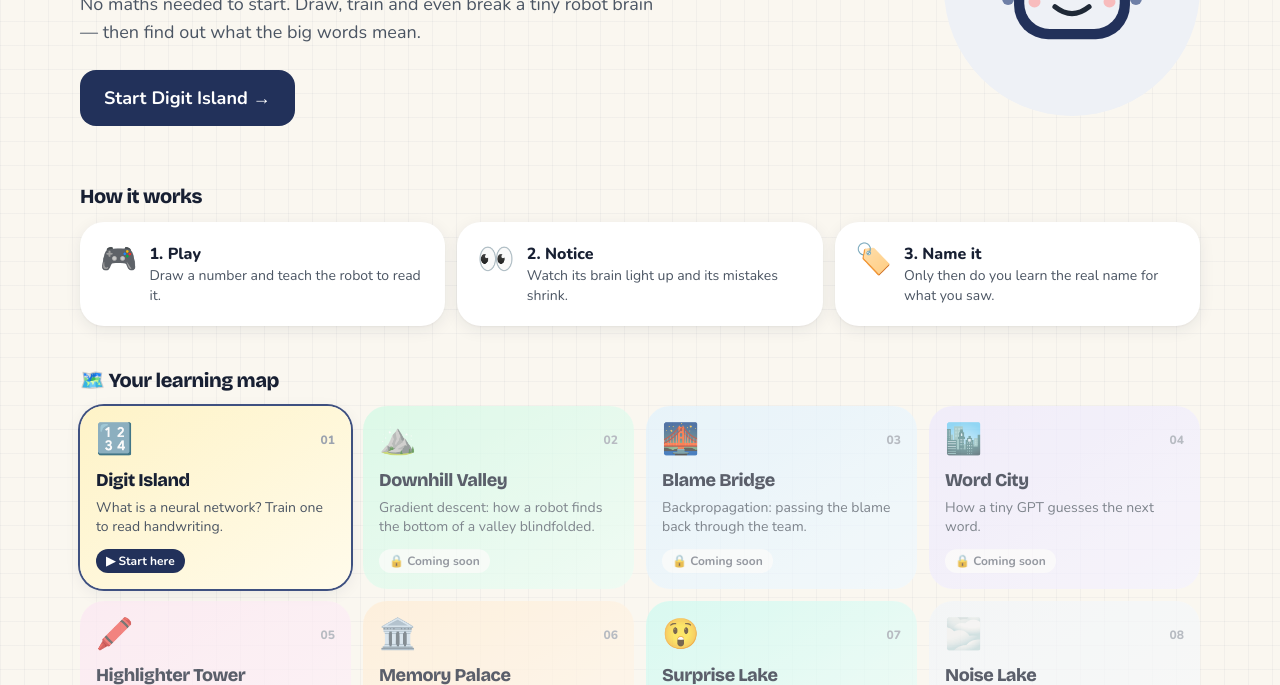
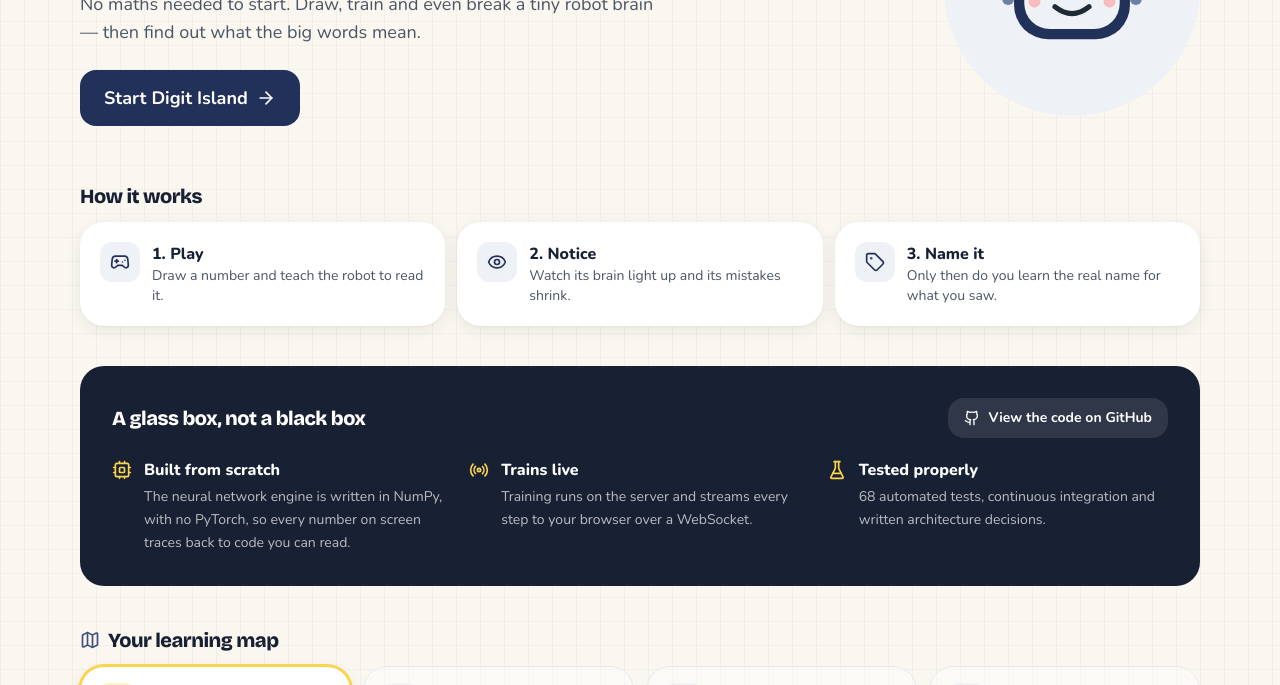
Before and after one commit to neerajkattal/glassbox, a React (Vite) app in the folder frontend/: page / in a window 1280 px wide. Shown: the part 267-952 px from the top of the page. Built offline with nearby package versions, Linux system fonts and the light colour scheme; no server answers.

Commit message:
web: calmer learning map, under-the-hood section and clearer wake-up copy

```diff
--- a/frontend/src/components/map/WorldMap.tsx
+++ b/frontend/src/components/map/WorldMap.tsx
@@ -1,14 +1,28 @@
+import {
+  ArrowLeftRight,
+  CircleCheck,
+  CloudFog,
+  Hash,
+  Highlighter,
+  Landmark,
+  Lock,
+  MessageSquareText,
+  Mountain,
+  Play,
+  Sparkles,
+} from "lucide-react";
+
 import { useI18n } from "../../i18n";
 
 const ISLANDS = [
-  { id: "digit", emoji: "🔢", color: "from-amber-100 to-amber-50" },
-  { id: "downhill", emoji: "⛰️", color: "from-emerald-100 to-emerald-50" },
-  { id: "blame", emoji: "🌉", color: "from-sky-100 to-sky-50" },
-  { id: "words", emoji: "🏙️", color: "from-violet-100 to-violet-50" },
-  { id: "highlighter", emoji: "🖍️", color: "from-pink-100 to-pink-50" },
-  { id: "memory", emoji: "🏛️", color: "from-orange-100 to-orange-50" },
-  { id: "surprise", emoji: "😲", color: "from-teal-100 to-teal-50" },
-  { id: "noise", emoji: "🌫️", color: "from-slate-100 to-slate-50" },
+  { id: "digit", icon: Hash },
+  { id: "downhill", icon: Mountain },
+  { id: "blame", icon: ArrowLeftRight },
+  { id: "words", icon: MessageSquareText },
+  { id: "highlighter", icon: Highlighter },
+  { id: "memory", icon: Landmark },
+  { id: "surprise", icon: Sparkles },
+  { id: "noise", icon: CloudFog },
 ] as const;
 
 interface Props {
@@ -24,38 +38,44 @@ export function WorldMap({ digitDone, onOpenDigit }: Props) {
       {ISLANDS.map((island, i) => {
         const copy = t.home.islands[island.id];
         const available = island.id === "digit";
-        const badge = available
-          ? digitDone
-            ? `✅ ${t.home.completed}`
-            : `▶ ${t.home.inProgress}`
-          : `🔒 ${t.home.comingSoon}`;
+        const BadgeIcon = available ? (digitDone ? CircleCheck : Play) : Lock;
+        const badgeText = available ? (digitDone ? t.home.completed : t.home.inProgress) : t.home.comingSoon;
+        const Icon = island.icon;
         const body = (
           <>
             <div className="flex items-center justify-between">
-              <span className="text-3xl" aria-hidden>
-                {island.emoji}
+              <span
+                className={`grid h-10 w-10 place-items-center rounded-xl ${
+                  available ? "bg-amber-100 text-amber-700" : "bg-brand-50 text-brand-400"
+                }`}
+                aria-hidden
+              >
+                <Icon className="h-5 w-5" />
               </span>
               <span className="text-xs font-extrabold text-gray-400">{String(i + 1).padStart(2, "0")}</span>
             </div>
             <h3 className="mt-2 text-lg font-extrabold">{copy.name}</h3>
             <p className="mt-1 text-sm leading-snug text-gray-600">{copy.blurb}</p>
             <span
-              className={`mt-3 inline-block rounded-full px-2.5 py-1 text-xs font-bold ${
-                available ? "bg-brand-600 text-white" : "bg-white/70 text-gray-500"
+              className={`mt-3 inline-flex items-center gap-1 rounded-full px-2.5 py-1 text-xs font-bold ${
+                available ? "bg-brand-600 text-white" : "bg-brand-50 text-gray-500"
               }`}
             >
-              {badge}
+              <BadgeIcon className="h-3 w-3" aria-hidden />
+              {badgeText}
             </span>
           </>
         );
-        const classes = `block h-full rounded-3xl bg-gradient-to-br ${island.color} p-4 text-left`;
+        const classes = `block h-full rounded-3xl border p-4 text-left ${
+          available ? "border-amber-300 bg-white" : "border-brand-100 bg-white/60"
+        }`;
         return (
           <li key={island.id}>
             {available ? (
               <button
                 type="button"
                 onClick={onOpenDigit}
-                className={`${classes} w-full shadow-card ring-2 ring-brand-500 transition hover:-translate-y-0.5`}
+                className={`${classes} w-full shadow-card ring-2 ring-amber-300 transition hover:-translate-y-0.5`}
               >
                 {body}
               </button>
--- a/frontend/src/i18n/en.ts
+++ b/frontend/src/i18n/en.ts
@@ -28,10 +28,28 @@ export const en = {
     continue: "Continue Digit Island",
     howTitle: "How it works",
     how: [
-      { emoji: "🎮", title: "Play", body: "Draw a number and teach the robot to read it." },
-      { emoji: "👀", title: "Notice", body: "Watch its brain light up and its mistakes shrink." },
-      { emoji: "🏷️", title: "Name it", body: "Only then do you learn the real name for what you saw." },
+      { title: "Play", body: "Draw a number and teach the robot to read it." },
+      { title: "Notice", body: "Watch its brain light up and its mistakes shrink." },
+      { title: "Name it", body: "Only then do you learn the real name for what you saw." },
     ],
+    hood: {
+      title: "A glass box, not a black box",
+      points: [
+        {
+          title: "Built from scratch",
+          body: "The neural network engine is written in NumPy, with no PyTorch, so every number on screen traces back to code you can read.",
+        },
+        {
+          title: "Trains live",
+          body: "Training runs on the server and streams every step to your browser over a WebSocket.",
+        },
+        {
+          title: "Tested properly",
+          body: "68 automated tests, continuous integration and written architecture decisions.",
+        },
+      ],
+      code: "View the code on GitHub",
+    },
     mapTitle: "Your learning map",
     comingSoon: "Coming soon",
     completed: "Completed",
@@ -54,7 +72,7 @@ export const en = {
   },
   steps: {
     meet: {
-      say: "Hi! I'm Bit 🤖 I want to learn to read handwritten numbers. Draw any digit from 0 to 9 and press “Ask Bit”.",
+      say: "Hi! I'm Bit. I want to learn to read handwritten numbers. Draw any digit from 0 to 9 and press “Ask Bit”.",
       goal: "Draw a digit and ask Bit",
     },
     train: {
@@ -70,11 +88,11 @@ export const en = {
       goal: "Tap a bulb in layer 1",
     },
     break: {
-      say: "Now the fun part: what if I try to learn way too fast? Press 💥 Break it and watch what happens.",
+      say: "Now the fun part: what if I try to learn way too fast? Press “Break it!” and watch what happens.",
       goal: "Press Break it",
     },
     fix: {
-      say: "Whoa, I'm dizzy! 😵 My steps were so big I jumped right over the answer. Press ↺ Reset to give me a fresh brain.",
+      say: "Whoa, I'm dizzy! My steps were so big I jumped right over the answer. Press “Reset” to give me a fresh brain.",
       goal: "Reset Bit",
     },
     final: {
@@ -82,7 +100,7 @@ export const en = {
       goal: "Reach 90% correct",
     },
     done: {
-      say: "You did it! You trained a real neural network and you know what's happening inside it. 🎉",
+      say: "You did it! You trained a real neural network and you know what's happening inside it.",
       goal: "Island complete",
     },
   },
@@ -149,8 +167,8 @@ export const en = {
     empty: "Whatever you do will be explained here in plain words.",
     awake: "Bit is awake with a random brain.",
     trained: "Bit practised on {count} examples. Its mistakes went {direction}.",
-    down: "down 📉",
-    up: "up 📈",
+    down: "down ↓",
+    up: "up ↑",
     paused: "Paused after {steps} steps.",
     guessed: "You showed Bit a drawing. It guessed {digit}.",
     stepped: "Bit took exactly one small step downhill.",
@@ -191,8 +209,8 @@ export const en = {
   },
   status: {
     waking: "Waking Bit up…",
-    firstTime: "The very first time can take a few seconds while 60,000 handwritten digits download.",
-    offline: "Can't reach Bit's server. Is the backend running on port 8000?",
+    firstTime: "Bit lives on a free server that naps when nobody is around, so the first visit can take up to a minute.",
+    offline: "Can't reach Bit's server right now. It may still be waking up.",
     retry: "Try again",
     reconnecting: "Connection lost — reconnecting…",
   },
--- a/frontend/src/i18n/hinglish.ts
+++ b/frontend/src/i18n/hinglish.ts
@@ -27,10 +27,28 @@ export const hinglish: Messages = {
     continue: "Digit Island continue karo",
     howTitle: "Kaise kaam karta hai",
     how: [
-      { emoji: "🎮", title: "Khelo", body: "Ek number draw karo aur robot ko padhna sikhao." },
-      { emoji: "👀", title: "Dekho", body: "Uska dimaag jalte hue aur galtiyan kam hote hue dekho." },
-      { emoji: "🏷️", title: "Naam jaano", body: "Jo dekha, uska asli naam baad mein pata chalta hai." },
+      { title: "Khelo", body: "Ek number draw karo aur robot ko padhna sikhao." },
+      { title: "Dekho", body: "Uska dimaag jalte hue aur galtiyan kam hote hue dekho." },
+      { title: "Naam jaano", body: "Jo dekha, uska asli naam baad mein pata chalta hai." },
     ],
+    hood: {
+      title: "Black box nahi, glass box",
+      points: [
+        {
+          title: "Shuru se banaya",
+          body: "Neural network engine NumPy mein khud likha hai, PyTorch nahi. Screen ka har number padhne layak code se aata hai.",
+        },
+        {
+          title: "Live training",
+          body: "Training server pe hoti hai aur har step WebSocket se seedha tumhare browser mein aata hai.",
+        },
+        {
+          title: "Achhe se tested",
+          body: "68 automated tests, continuous integration aur likhe hue architecture decisions.",
+        },
+      ],
+      code: "GitHub pe code dekho",
+    },
     mapTitle: "Tumhara learning map",
     comingSoon: "Jald aa raha hai",
     completed: "Pura hua",
@@ -53,7 +71,7 @@ export const hinglish: Messages = {
   },
   steps: {
     meet: {
-      say: "Namaste! Main Bit hoon 🤖 Mujhe haath se likhe numbers padhna seekhna hai. 0 se 9 tak koi bhi digit draw karo aur “Bit se pucho” dabao.",
+      say: "Namaste! Main Bit hoon. Mujhe haath se likhe numbers padhna seekhna hai. 0 se 9 tak koi bhi digit draw karo aur “Bit se pucho” dabao.",
       goal: "Digit draw karo aur Bit se pucho",
     },
     train: {
@@ -69,11 +87,11 @@ export const hinglish: Messages = {
       goal: "Layer 1 ka ek bulb tap karo",
     },
     break: {
-      say: "Ab mazedaar part: agar main bahut zyada tez seekhne ki koshish karun toh? 💥 Tod do dabao aur dekho kya hota hai.",
+      say: "Ab mazedaar part: agar main bahut zyada tez seekhne ki koshish karun toh? “Tod do!” dabao aur dekho kya hota hai.",
       goal: "Tod do dabao",
     },
     fix: {
-      say: "Arre, mujhe chakkar aa rahe hain! 😵 Mere steps itne bade the ki main answer ke upar se kood gaya. ↺ Reset dabao aur mujhe naya dimaag do.",
+      say: "Arre, mujhe chakkar aa rahe hain! Mere steps itne bade the ki main answer ke upar se kood gaya. “Reset” dabao aur mujhe naya dimaag do.",
       goal: "Bit ko reset karo",
     },
     final: {
@@ -81,7 +99,7 @@ export const hinglish: Messages = {
       goal: "90% sahi tak pahuncho",
     },
     done: {
-      say: "Tumne kar dikhaya! Tumne ek asli neural network train kiya aur samjha ki andar kya ho raha hai. 🎉",
+      say: "Tumne kar dikhaya! Tumne ek asli neural network train kiya aur samjha ki andar kya ho raha hai.",
       goal: "Island pura hua",
     },
   },
@@ -148,8 +166,8 @@ export const hinglish: Messages = {
     empty: "Tum jo bhi karoge, yahan simple shabdon mein samjhaya jayega.",
     awake: "Bit jaag gaya hai, random dimaag ke saath.",
     trained: "Bit ne {count} examples pe practice ki. Galtiyan {direction}.",
-    down: "kam huin 📉",
-    up: "badh gayin 📈",
+    down: "kam huin ↓",
+    up: "badh gayin ↑",
     paused: "{steps} steps ke baad ruka.",
     guessed: "Tumne Bit ko drawing dikhayi. Usne {digit} guess kiya.",
     stepped: "Bit ne neeche ki taraf bilkul ek chhota step liya.",
@@ -190,8 +208,8 @@ export const hinglish: Messages = {
   },
   status: {
     waking: "Bit ko jaga rahe hain…",
-    firstTime: "Pehli baar thode seconds lag sakte hain, 60,000 handwritten digits download ho rahe hain.",
-    offline: "Bit ke server tak nahi pahunch pa rahe. Kya backend port 8000 pe chal raha hai?",
+    firstTime: "Bit ek free server pe rehta hai jo khaali hone pe so jaata hai, isliye pehli baar ek minute tak lag sakta hai.",
+    offline: "Abhi Bit ke server tak nahi pahunch pa rahe. Shayad woh abhi jaag raha hai.",
     retry: "Phir try karo",
     reconnecting: "Connection toot gaya — dobara jod rahe hain…",
   },
--- a/frontend/src/pages/HomePage.tsx
+++ b/frontend/src/pages/HomePage.tsx
@@ -1,6 +1,12 @@
+import { ArrowRight, Cpu, Eye, FlaskConical, Gamepad2, Github, Map, Radio, Tag } from "lucide-react";
+
 import { Robot } from "../components/guide/Robot";
 import { WorldMap } from "../components/map/WorldMap";
 import { useI18n } from "../i18n";
+
+const HOW_ICONS = [Gamepad2, Eye, Tag];
+const HOOD_ICONS = [Cpu, Radio, FlaskConical];
+const REPO_URL = "https://github.com/neerajkattal/glassbox";
 
 interface Props {
   started: boolean;
@@ -18,7 +24,7 @@ export function HomePage({ started, digitDone, onStart }: Props) {
           <h1 className="mt-2 text-3xl font-extrabold leading-tight sm:text-5xl">{t.home.title}</h1>
           <p className="mt-4 max-w-xl text-lg text-gray-600">{t.home.subtitle}</p>
           <button type="button" className="btn-primary mt-6 px-6 py-3.5 text-lg" onClick={onStart}>
-            {started ? t.home.continue : t.home.start} →
+            {started ? t.home.continue : t.home.start} <ArrowRight className="h-5 w-5" aria-hidden />
           </button>
         </div>
         <div className="grid h-48 w-48 shrink-0 place-items-center rounded-full bg-brand-50 sm:h-64 sm:w-64">
@@ -31,10 +37,15 @@ export function HomePage({ started, digitDone, onStart }: Props) {
           {t.home.howTitle}
         </h2>
         <ol className="mt-3 grid gap-3 sm:grid-cols-3">
-          {t.home.how.map((step, i) => (
+          {t.home.how.map((step, i) => {
+            const Icon = HOW_ICONS[i];
+            return (
               <li key={step.title} className="card flex gap-3">
-              <span className="text-3xl" aria-hidden>
-                {step.emoji}
+                <span
+                  className="grid h-10 w-10 shrink-0 place-items-center rounded-xl bg-brand-50 text-brand-600"
+                  aria-hidden
+                >
+                  <Icon className="h-5 w-5" />
                 </span>
                 <div>
                   <p className="font-extrabold">
@@ -43,13 +54,44 @@ export function HomePage({ started, digitDone, onStart }: Props) {
                   <p className="text-sm text-gray-600">{step.body}</p>
                 </div>
               </li>
-          ))}
+            );
+          })}
         </ol>
       </section>
 
+      <section aria-labelledby="hood" className="mt-10 rounded-3xl bg-ink p-6 text-white sm:p-8">
+        <div className="flex flex-wrap items-center justify-between gap-3">
+          <h2 id="hood" className="text-xl font-extrabold">
+            {t.home.hood.title}
+          </h2>
+          <a
+            href={REPO_URL}
+            target="_blank"
+            rel="noreferrer"
+            className="btn bg-white/10 text-white hover:bg-white/20"
+          >
+            <Github className="h-4 w-4" aria-hidden /> {t.home.hood.code}
+          </a>
+        </div>
+        <ul className="mt-5 grid gap-4 sm:grid-cols-3">
+          {t.home.hood.points.map((point, i) => {
+            const Icon = HOOD_ICONS[i];
+            return (
+              <li key={point.title} className="flex gap-3">
+                <Icon className="mt-0.5 h-5 w-5 shrink-0 text-amber-300" aria-hidden />
+                <div>
+                  <p className="font-extrabold">{point.title}</p>
+                  <p className="mt-1 text-sm leading-relaxed text-white/70">{point.body}</p>
+                </div>
+              </li>
+            );
+          })}
+        </ul>
+      </section>
+
       <section aria-labelledby="map" className="mt-10">
-        <h2 id="map" className="text-xl font-extrabold">
-          🗺️ {t.home.mapTitle}
+        <h2 id="map" className="flex items-center gap-2 text-xl font-extrabold">
+          <Map className="h-5 w-5 text-brand-500" aria-hidden /> {t.home.mapTitle}
         </h2>
         <div className="mt-3">
           <WorldMap digitDone={digitDone} onOpenDigit={onStart} />
```
Lines whose indentation alone changed are shown as unchanged.
